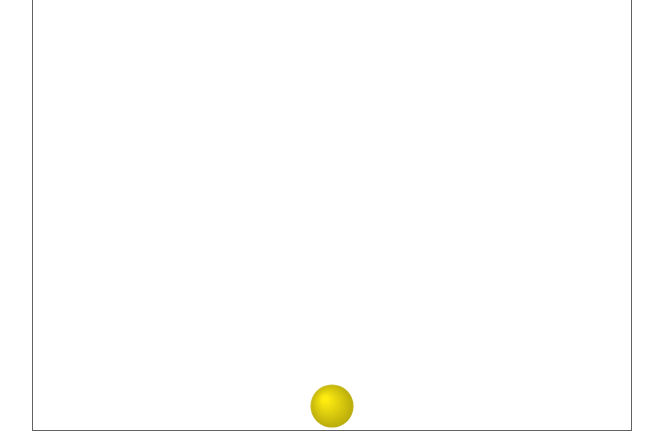
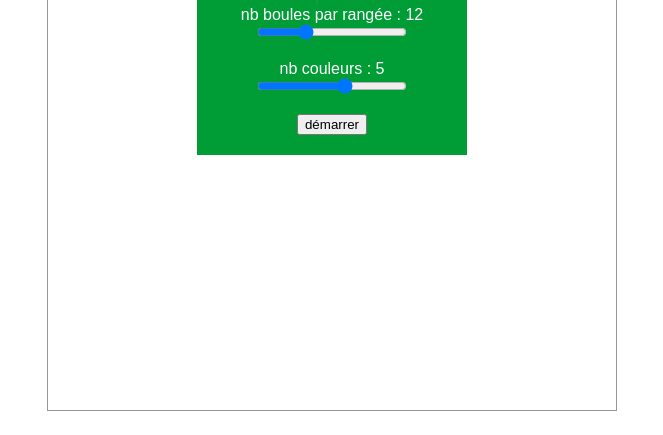
Before and after one commit to ThibaultDereu/bubbles, a plain HTML site: page index.html in a window 1280 px wide. Shown: the part 369-804 px from the top of the page, without its empty margins (308-971 px from the left). Drawn offline with Linux system fonts and the light colour scheme.

Commit message:
modification de la feuille de style, ajout d'un formulaire avant lancement de la partie.

```diff
--- a/bubbles.js
+++ b/bubbles.js
@@ -1,14 +1,14 @@
 
 var canvas = document.getElementById('canvas_game');
 var ctx = canvas.getContext('2d');
-/*canvas.height = Math.min(Math.round(window.innerHeight), Math.round((window.innerWidth) / 0.8));
-canvas.width = Math.round(canvas.height * 0.8);*/
 
-//résolution du canvas :
+/*
+dimensions du canvas.
+NB: cela affectera la résolution et la largeur du canvas, mais pas sa hauteur.
+Cette dernière est variable et plafonnée à 100% de l'écran par la feuille de style.
+*/
 canvas.height = 800;
 canvas.width = 600;
-
-var gestionnaire_frames;
 
 var couleurs = [
     {r: 255, g: 0, b: 0},
@@ -23,6 +23,7 @@ var type_boule = {
     BOMBE: 3,
     PEINTURE: 4
 }
+var gestionnaire_frames;
 var rayon_boules;
 var modele_boules;
 var nb_boules_par_rang;
@@ -33,22 +34,56 @@ var partie;
 
 
 function init() {
-    gestionnaire_frames = new Gestionnaire_frames();
     partie = new Partie();
-    partie.demarrer();
+    //partie.demarrer();
 }
 
 
 
 class Partie {
     constructor() {
-        // à remplacer par un élément html de saisie du nb de boules en début de partie
-        nb_boules_par_rang = 12;
+        nb_boules_par_rang = 12 ;
+        this.nb_couleurs = 5;
         this.frequence_lignes = Math.ceil(nb_boules_par_rang / 3) + 5;
-        this.nb_couleur = 5;
+
+        this.initialiser();
+
+    }
+
+    initialiser() {
+        let form_debut = document.getElementById('form_debut');
+
+        // input nb boules par rangée
+        let range_nb_boules = document.getElementById('range_nb_boules');
+        range_nb_boules.value = nb_boules_par_rang;
+        let value_nb_boules = document.getElementById('value_nb_boules');
+        value_nb_boules.textContent = range_nb_boules.value;
+        range_nb_boules.addEventListener('input', function() {
+            // TODO à convertir en entier (idem pour les couleurs)
+            nb_boules_par_rang = Number(range_nb_boules.value);
+            value_nb_boules.textContent = range_nb_boules.value;
+        })
+
+        // input nb couleurs
+        let range_nb_couleurs = document.getElementById('range_nb_couleurs');
+        range_nb_couleurs.value = this.nb_couleurs;
+        let value_nb_couleurs = document.getElementById('value_nb_couleurs');
+        value_nb_couleurs.textContent = range_nb_couleurs.value,
+        range_nb_couleurs.addEventListener('input', function() {
+            this.nb_couleurs = range_nb_couleurs.value;
+            value_nb_couleurs.textContent = Number(range_nb_couleurs.value);
+        })
+
+        // bouton démarrer
+        document.getElementById('bouton_demarrer').addEventListener('mouseup', this.demarrer.bind(this));
+
+        form_debut.style.display = 'block';
     }
 
     demarrer() {
+        form_debut.style.display = 'none';
+
+        gestionnaire_frames = new Gestionnaire_frames();
         rayon_boules = canvas.width / (nb_boules_par_rang + 0.5) / 2;
         modele_boules = new Modele_boules();
         grille = new Grille();
@@ -57,13 +92,16 @@ class Partie {
     }
 
     terminer() {
-         console.log("game over");
+        document.getElementById('form_debut').style.display = 'block';
     }
 
 }
 
 
 class Modele_boules {
+    /*
+    Cette classe permet de gérer toutes les images de boules.
+    */
     constructor() {
         this.images_couleurs = new Map();
 
@@ -148,6 +186,26 @@ class Modele_boules {
 
 
 class Gestionnaire_frames {
+    /*
+    Cette classe sert à de gérer toutes les animations.
+    Si on souhaite afficher un objet, il faut ajouter sa fonction de rendu dans
+    fonctions_apres ou fonctions_avant.
+    Ensuite, activer la méthode trigger() déclenchera un requestAnimationFrame(),
+    qui effacera la totalité du canvas et lancera toutes les fonctions stockées
+    dans le gestionnaire de frames.
+    Pour tout objet affiché à l'écran, c'est sa fonction de rendu qui doit se resoumettre
+    récursivement dans le gestionnaire de frames.
+    L'appel de la méthode trigger() n'est nécessaire que lorsqu'il y a une animation;
+    un objet statique a juste besoin de resoumettre sa fonction de dessin, sans nécessité
+    de déclencher trigger().
+    L'array fonctions_avant a surtout vocation à soumettre des fonctions de mise à jour des
+    données (position d'une boule par exemple) si besoin, et l'array fonctions_apres à
+    effectuer des rendus. Cela peut être utile lorsque la mise à jour et le rendu sont
+    effectués par des fonctions différentes, et qu'on veut s'assurer que la fonction de
+    mise à jour est exécutée avant la fonction de rendu.
+    (exemple : mise à jour de la position d'une boule avec la méthode Grille.descendreGrille(),
+    et affichage des boules avec la méthode Boule.draw().)
+    */
     constructor() {
         this.fonctions_avant = [];
         this.fonctions_apres = [];
@@ -167,7 +225,7 @@ class Gestionnaire_frames {
                 let fonctions = this.fonctions_avant.slice();
                 this.fonctions_avant = [];
 
-                while (fonctions.length > 0) {
+                while (fonctions.length) {
                     let f = fonctions.shift();
                     f();
                 }
@@ -175,7 +233,7 @@ class Gestionnaire_frames {
                 fonctions = this.fonctions_apres.slice();
                 this.fonctions_apres = [];
 
-                while (fonctions.length > 0) {
+                while (fonctions.length) {
                     let f = fonctions.shift();
                     f();
                 }
@@ -557,7 +615,7 @@ class Canon {
         // état du canon
         this.canon_arme = false;
         this.mouse_down = false;
-        this.mouse_in = true
+        this.mouse_in = false;
 
         // attributs du canon
         this.trajectoire = null;
@@ -568,6 +626,7 @@ class Canon {
         // actions souris
         canvas.addEventListener('mouseover', function() {
             this.mouse_in = true;
+            gestionnaire_frames.fonctions_apres.push(this.draw_trajectoire.bind(this));
         }.bind(this));
         canvas.addEventListener('mousemove', function(evt) {
             if (this.canon_arme) {
@@ -589,6 +648,7 @@ class Canon {
         }.bind(this));
         canvas.addEventListener('mouseout', function(evt) {
             this.mouse_in = false;
+            gestionnaire_frames.trigger()
         }.bind(this));
 
 
@@ -636,6 +696,7 @@ class Canon {
           comme y est croissant vers le bas, un angle de cosinus positif va vers la gauche,
           et un angle de cosinus négatif vers la droite.
         */
+
         let rect = canvas.getBoundingClientRect();
         // la dimension de l'élément html canvas est différente de la dimension du bitmap, donc conversion.
         let x_souris = (evt.clientX - rect.left) * (canvas.width / rect.width);
@@ -780,6 +841,7 @@ class Canon {
 
     draw_trajectoire() {
 
+
         if (!this.canon_arme || !this.angle || !this.mouse_down || !this.mouse_in) {
             gestionnaire_frames.trigger();
             return;
--- a/index.html
+++ b/index.html
@@ -9,23 +9,32 @@
 
     <body>
         <div id="jeu">
+
             <canvas id="canvas_game"></canvas>
 
                 <form id="form_debut">
-                <p>Nouvelle partie</p>
+                    <h1>Nouvelle partie</h1>
                     <div>
-                    <label for="range_nb_boules">nb boules par rangée</label>
-                    <input id="range_nb_boules" name="range_nb_boules" type="range" min=4 max=30 step=1>
+                        <label for="range_nb_boules">nb boules par rangée :
+                            <span id="value_nb_boules"/>
+                        </label>
+
+                        <input class="range" id="range_nb_boules" name="range_nb_boules" type="range" min=4 max=30 step=1 value="8">
                     </div>
                     <div>
-                    <label for="range_nb_couleurs">nb couleurs</label>
-                    <input id="range_nb_couleurs" name="range_nb_couleurs" type="range" min=2 max=7 step=1>
+                        <label for="range_nb_couleurs">nb couleurs :
+                            <span id="value_nb_couleurs"/>
+                        </label>
+
+                        <input class="range" id="range_nb_couleurs" name="range_nb_couleurs" type="range" min=2 max=7 step=1 value=5>
                     </div>
 
                     <div>
-                    <input type="button" value="démarrer">
+                        <input id="bouton_demarrer" type="button" value="démarrer">
                     </div>
                 </form>
+
+
         </div>
         <script src="bubbles.js" type="text/javascript" charset="utf-8"></script>
     </body>
--- a/style.css
+++ b/style.css
@@ -8,41 +8,41 @@ html {
 
 body {
     margin: 0px;
-    text-align: center;
     height: 100%;
 }
 
 #jeu {
-    margin: auto;
-    display: inline-block;
+    display: flex;
+    justify-content: center;
+    align-items:center;
     height: 100%;
+    width: 100%;
 }
 
 #canvas_game {
-    border: 1px solid rgb(98, 98, 98);
-    max-height: 100%;
-    max-width: 100%;
+    position: relative;
+
+    border: 1px solid rgb(150, 150, 150);
+    max-height: 95%;
+    max-width: 95%;
 }
 
+
 #form_debut {
+    display: none;
+    position: absolute;
 
-    z-index: 1;
-    left: 0;
-    display: none;
-    top: 0;
-    background:#e74c3c;
-    width:260px;
-    height:260px;
+    padding: 20px;
+
+    background:#009d36;
     text-align:center;
     color:white;
-    font-family: 'HelveticaNeue-UltraLight', 'Helvetica Neue UltraLight', Roboto, Arial, Sans-serif;
-    margin:0 auto;
-
+    font-family: Arial;
 }
 
-p{
-  width:100%;
-
-  font-size:32px;
-  margin-top:30px;
+input[type=range] {
+    display: block;
+    margin: auto;
+    margin-bottom: 20px;
+    width: 150px;
 }
```
Lines whose indentation alone changed are shown as unchanged.
